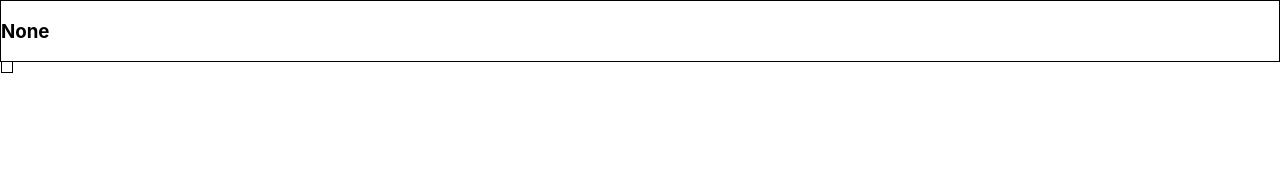
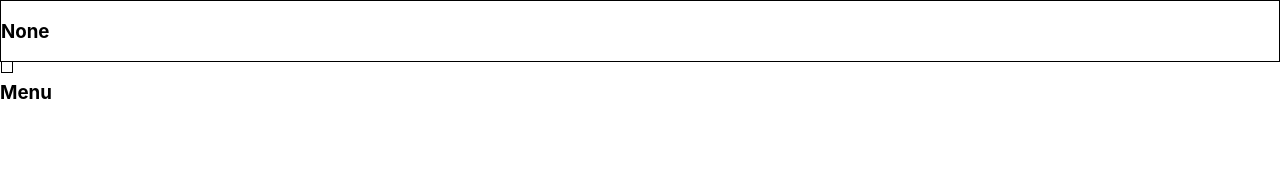
Before and after one commit to Alex-Fes/kabzda-kak-prosto, a React (Create React App) app: page / in a window 1280 px wide. Shown: the top 171 px of the page. Built offline with nearby package versions, Linux system fonts and the light colour scheme.

Commit message:
add reduser.tsx refactor UncontrolledAccordion.tsx

```diff
--- a/src/App.tsx
+++ b/src/App.tsx
@@ -5,6 +5,7 @@ import Raiting, {RaitingValueType} from "./components/Raiting/Raiting";
 import {Accordion} from './components/Accordion/Accordion';
 import UncontrolledOnOff from "./components/OnOff/UncontrolledOnOff";
 import {Select} from "./components/Select/Select";
+import UncontrolledAccordion from "./components/Accordion/UncontrolledAccordion";
 
 
 function App() {
@@ -46,7 +47,7 @@ function App() {
             {/*<OnOff/>*/}
             {/*<OnOff/>*/}
             {/*<OnOff/>*/}
-            {/*<UncontrolledAccordion titleValue={'Menu'}/>*/}
+            <UncontrolledAccordion titleValue={'Menu'}/>
             {/*<UncontrolledAccordion titleValue={'Users'}/>*/}
             {/*<UncotrolledRaiting/>*/}
             {/*<PageTitle title={'This is APP component'}/>*/}
--- a/src/components/Accordion/UncontrolledAccordion.tsx
+++ b/src/components/Accordion/UncontrolledAccordion.tsx
@@ -1,4 +1,5 @@
-import React, {useState} from "react";
+import React, {useReducer} from "react";
+import {reduser} from "./reduser";
 
 
 type AccordionPropsType = {
@@ -11,14 +12,10 @@ type AccordionTitlePropsType = {
 }
 
 function UncontrolledAccordion(props: AccordionPropsType) {
-    let [collapsed, setCollapsed] = useState(props.defaultValue ? props.defaultValue : false);
-
+    let [state, dispatch] = useReducer( reduser, {collapsed: false});
     return (<div>
-        <AccordionTitle title={props.titleValue} onClick={() => {
-            setCollapsed(!collapsed)
-        }}/>
-        {/*<button onClick={()=>{setCollapsed(!collapsed)}}>TOGGLE</button>*/}
-        {!collapsed && <AccordionBody/>}
+        <AccordionTitle title={props.titleValue} onClick={() => {dispatch({type:'TOGGLE-COLLAPSED'})}}/>
+        {state.collapsed && <AccordionBody/>}
     </div>)
 }
 
--- /dev/null
+++ b/src/components/Accordion/reduser.tsx
@@ -0,0 +1,20 @@
+
+
+
+type ActionType = {
+    type: string
+}
+type StateType = {
+    collapsed: boolean
+}
+export const reduser = (state: StateType, action: ActionType): StateType => {
+    switch (action.type) {
+        case 'TOGGLE-COLLAPSED':
+            return {
+                ...state,
+                collapsed: !state.collapsed
+            };
+        default:
+            throw new Error('Bad action Type')// если будет ошибка в type
+    }
+}
```
